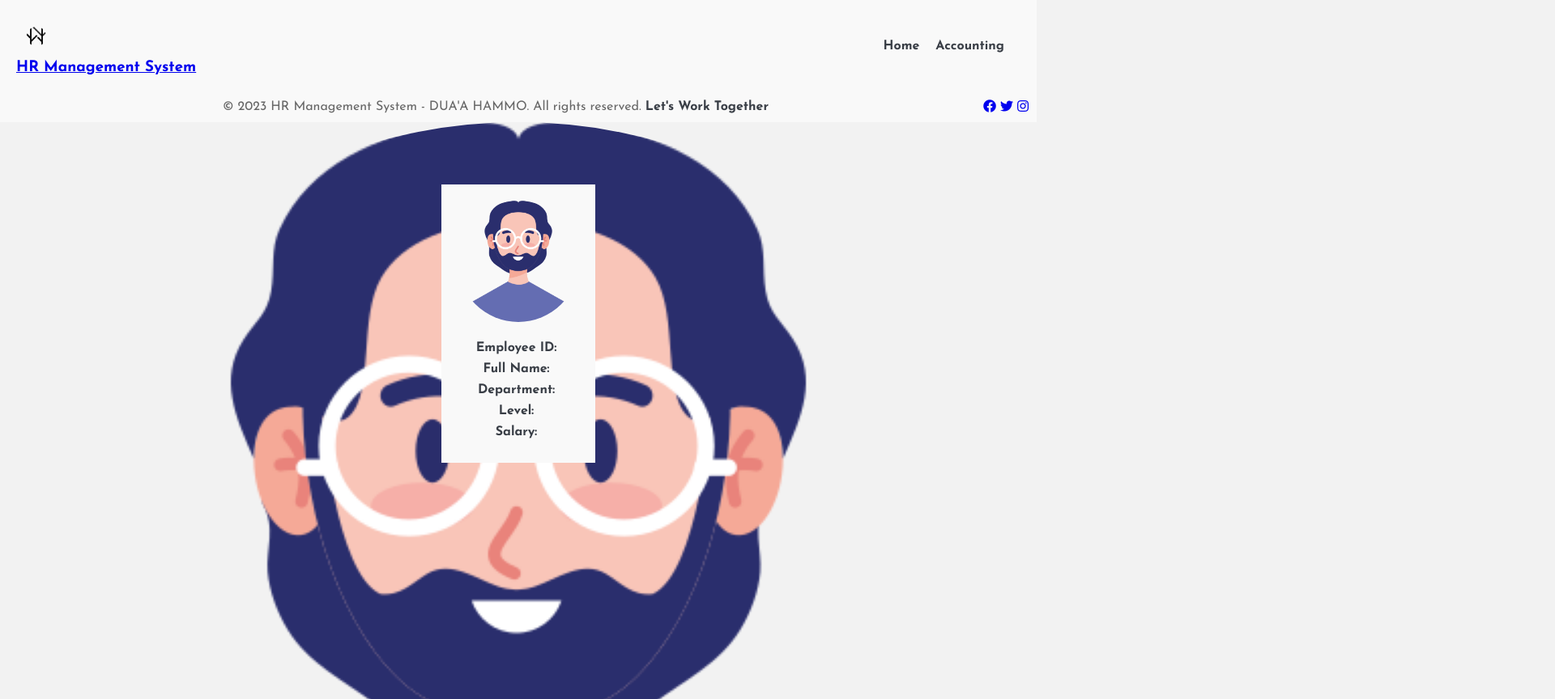
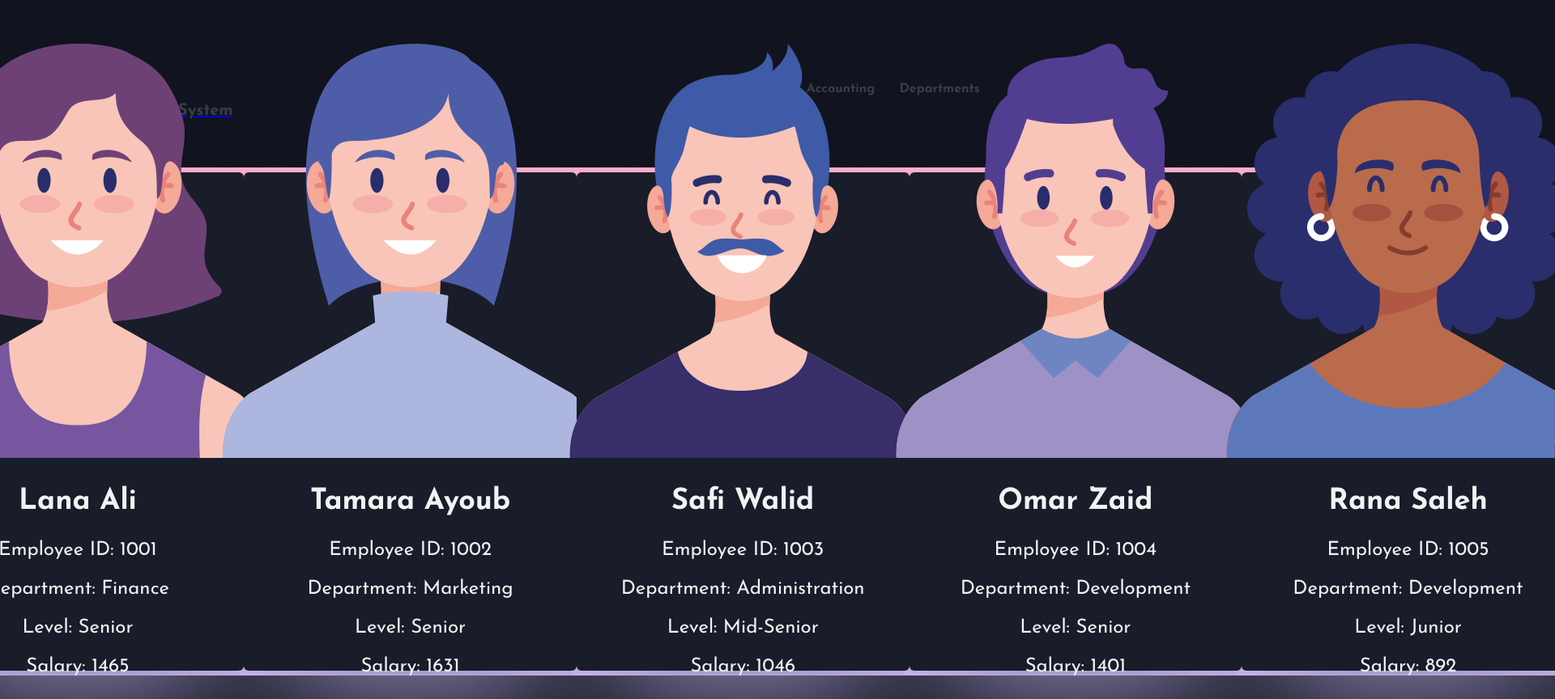
Before and after one commit to DuaaHammo/HR-management-system, a plain HTML site: page index.html in a window 1280 px wide. Shown: the top 864 px of the page at 81% size, 1920 px wide, since content can reach past the window. Drawn offline with Linux system fonts and the light colour scheme.

Commit message:
new branch dom

```diff
--- a/index.html
+++ b/index.html
@@ -18,8 +18,8 @@
     <div class="logo">
       <a href="index.html">
         <div>
-            <img src="./assets/logo.png" alt="Logo">
-            <h3 class="logo-title">HR Management System</h3>
+          <img src="./assets/lo w.png" alt="Logo">
+          <h1 class="logo-title">HR Management System</h1>
         </div>
       </a>
     </div>
@@ -27,34 +27,28 @@
       <ul>
         <li><a href="./index.html">Home</a></li>
         <li><a href="./accounting.html">Accounting</a></li>
+        <li><a href="./index.html">Departments</a></li>
       </ul>
     </nav>
   </header>
+  <!-- Main Content -->
+  <main class="main-content">
 
-    <!-- Employee Card -->
-    <div class="employee-card" id="card">
-      <div class="employee-image">
-        <img src="./assets/Ghazi.png" alt="Employee Image" class="rounded-image" id="iMg">
+    <!-- <div class="card">
+    <main class="main-content">
+  <div class="card">
+    <div class="imgURL">
+      <div class="rounded-image">
+        <img src="./assets/Ghazi.png" alt="Employee Image" class="rounded-image" id="imgURL">
       </div>
-      <div class="employee-details">
       <h2 id="employee-name"></h2>
-        <p><label>Employee ID:</label><span class="ID" id="iNumber"></span></p>
-        <p><label>Full Name:</label><span class="Full Name" id="naMe"></span></p>
-        <p><label>Department:</label><span class="Department" id="jOb"></span></p>
-        <p><label>Level:</label><span class="Level" id="lev"></span></p>
-        <p><label>Salary:</label><span class="Salary" id="sa"></span></p>
-      </div>
-    </div>
-
-    <!-- Main Content -->
-    <div class="main-content">
-      <div id="employee-list"></div>
-    </div>
+  </main>
 
   <!-- Footer -->
   <footer>
     <div class="footer-content">
-      &copy; 2023 HR Management System - DUA'A HAMMO. All rights reserved. <a href="https://duaahammo.myportfolio.com/contact">Let's Work Together</a>
+      &copy; 2023 HR Management System - DUA'A HAMMO. All rights reserved. <a
+        href="https://duaahammo.myportfolio.com/contact">Let's Work Together</a>
     </div>
     <div class="social-icons">
       <a href="./index.html"><i class="fab fa-facebook"></i></a>
@@ -63,7 +57,7 @@
     </div>
   </footer>
 
-  <script src="./js/UPDATEAPP.JS"></script>
+  <script src="./js/APP.JS"></script>
 </body>
 
 </html>
--- /dev/null
+++ b/js/APP.JS
@@ -0,0 +1,171 @@
+"use strict";
+//IDNUMBER________________________________________
+var id = 999;
+
+function generateId() {
+    return ++id;
+}
+
+//Salary____________________________________________
+function getRandomSalary(level) {
+    let min, max;
+
+    switch (level) {
+        case 'Senior':
+            min = 1500;
+            max = 2000;
+            break;
+        case 'Mid-Senior':
+            min = 1000;
+            max = 1500;
+            break;
+        case 'Junior':
+            min = 500;
+            max = 1000;
+            break;
+    }
+
+    return getRandomInt(min, max);
+}
+
+function getRandomInt(min, max) {
+    min = Math.ceil(min);
+    max = Math.floor(max);
+
+    let salary = Math.floor(Math.random() * (max - min) + min);
+    return calculateNetSalary(salary);
+}
+
+//Q4 (min*max) salary-(salary*7.5%):______________________________
+function calculateNetSalary(salary) {
+    const taxPercent = 7.5;
+    const taxAmount = (salary * taxPercent) / 100;
+    const netSalary = salary - taxAmount;
+    return Math.round(netSalary);
+}
+
+// constructor function___________________________________________
+function Employee(imgURL, fullName, department, level) {
+    this.imgURL = imgURL;
+    this.employeeID = generateId();
+    this.fullName = fullName;
+    this.department = department;
+    this.level = level;
+    this.salary = getRandomSalary(level);
+}
+
+
+
+let Ghazi = new Employee("./assets/Ghazi.png", 'Ghazi Samer', "Administration", "Senior");
+let Lana = new Employee("./assets/Lana.png", 'Lana Ali', "Finance", "Senior");
+let Tamara = new Employee("./assets/Tamara.png", 'Tamara Ayoub', "Marketing", "Senior");
+let Safi = new Employee("./assets/Safi.png", 'Safi Walid', "Administration", "Mid-Senior");
+let Omar = new Employee("./assets/Omar.png", 'Omar Zaid', "Development", "Senior");
+let Rana = new Employee("./assets/Rana.png", 'Rana Saleh', "Development", "Junior");
+let Hadi = new Employee("./assets/Hadi.png", 'Hadi Ahmad', "Finance", "Mid-Senior");
+
+
+//const obj_______________________________________________
+console.table(Ghazi);
+console.table(Lana);
+console.table(Tamara);
+console.table(Safi);
+console.table(Omar);
+console.table(Rana);
+console.table(Hadi);
+
+
+//properties method_________________________________________________
+const mainEl = document.getElementsByTagName("main");
+
+Employee.prototype.render = function () {
+    const divParentEl = document.createElement("div")
+    divParentEl.className = "card"
+    mainEl[0].appendChild(divParentEl)
+
+    const divEl = document.createElement("div")
+    divEl.className= "imgURL"
+    divParentEl.appendChild(divEl)
+
+
+    //RENDER CARD FINALLY__________________________________________________________________________________
+
+    //imgURL__________________________________________________________________________________________________
+    let imgEl = document.createElement("img");
+
+    imgEl.src = this.imgURL;
+    imgEl.alt = this.imgURL;
+
+    divEl.appendChild(imgEl)
+
+    let hEl = document.createElement("h2");
+    hEl.id= "employee-name";
+    hEl.textContent = `${this.fullName}`;
+    divEl.appendChild(hEl)
+
+    let pEl = document.createElement("p");
+    pEl.textContent = `Employee ID: ${this.employeeID}\n\n`;
+    divEl.appendChild(pEl);
+
+    pEl = document.createElement("p");
+    pEl.textContent = `Department: ${this.department}\n\n`;
+    divEl.appendChild(pEl);
+
+    pEl = document.createElement("p");
+    pEl.textContent = `Level: ${this.level}\n\n`;
+    divEl.appendChild(pEl);
+
+    pEl = document.createElement("p");
+    pEl.textContent = `Salary: ${this.salary}`;
+    divEl.appendChild(pEl);
+
+    // let pEl= document.createElement("p")
+    // pEl.textContent=`Employee ID: ${this.employeeID} \n \n  Department: ${this.department} \n \n  Level: ${this.level} \n \n  Salary: ${this.salary} `;
+    // divEl.appendChild(pEl)
+
+    //employeeID________________________________________________________________________________________________
+    // let parentElement = document.getElementById("employeeID"[0]);
+    // parentElement.appendChild(employeeID);
+
+
+    //fullName_____________________________________________
+    // let fullName = document.createElement("spin"[1]);
+    // fullName.textContent = `Full Name: ${this.fullName}`;
+    // fullName.appendChild(fullName);
+
+    //department_____________________________________________
+    // let department = document.createElement("spin"[2]);
+    // department.textContent = `Department: ${this.department}`;
+    // department.appendChild(department);
+    //level___________________________________________________
+    // let level = document.createElement("spin"[3]);
+    // level.textContent = `Level: ${this.level}`;
+    // level.appendChild(level);
+    //salary___________________________________________________
+    // let salary = document.createElement("spin"[4]);
+    // salary.textContent = `Salary: ${this.salary}`;
+    // salary.appendChild(salary);
+
+
+
+
+
+
+
+    // document.write(`<img src="${this.imgURL}" alt="Employee Image" class="rounded-image" id="imgURL">`);
+    // document.write(`<p><label>ID:</label><span class="ID" id="employeeID">${this.employeeID}</span></p>`);
+    // document.write(`<p><label>Full Name:</label><span class="Full Name" id="fullName">${this.fullName}</span></p>`);
+    // document.write(`<p><label>Department:</label><span class="Department" id="department">${this.department}</span></p>`);
+    // document.write(`<p><label>Level:</label><span class="Level" id="level">${this.level}</span></p>`);
+    // document.write(`<p><label>Salary:</label><span class="Salary" id="salary">${this.salary}</span></p>`);
+};
+
+
+//render ++_________________________________________________________________________________
+Ghazi.render();
+Lana.render();
+Tamara.render();
+Safi.render();
+Omar.render();
+Rana.render();
+Hadi.render();
--- a/js/UPDATEAPP.JS
+++ /dev/null
@@ -1,100 +0,0 @@
-"use strict";
-//IDNUMBER________________________________________
-                                            var id = 999;
-
-                                            function generateId() {
-                                            return ++id;
-                                            }
-
-//Salary____________________________________________
-            function getRandomSalary(level) {
-                                            let min, max;
-
-                                            switch (level) {
-                                                case 'Senior':
-                                                min = 1500;
-                                                max = 2000;
-                                                break;
-                                                case 'Mid-Senior':
-                                                min = 1000;
-                                                max = 1500;
-                                                break;
-                                                case 'Junior':
-                                                min = 500;
-                                                max = 1000;
-                                                break;
-                                            }
-
-                                            return getRandomInt(min, max);
-                                            }
-
-            function getRandomInt(min, max) {
-                                            min = Math.ceil(min);
-                                            max = Math.floor(max);
-
-                                            let salary = Math.floor(Math.random() * (max - min) + min);
-                                            return calculateNetSalary(salary);
-                                            }
-
-//Q4 (min*max) salary-(salary*7.5%):______________________________
-            function calculateNetSalary(salary) {
-                                                const taxPercent = 7.5;
-                                                const taxAmount = (salary * taxPercent) / 100;
-                                                const netSalary = salary - taxAmount;
-                                                return Math.round(netSalary);}
-
-
-
-// constructor function___________________________________________
-function card(iMg, iNumber, naMe, jOb, lev, sa) {
-                                                this.imgURL = iMg;
-                                                this.employeeID = generateId();
-                                                this.fullName = naMe;
-                                                this.Department = jOb;
-                                                this.Level = lev;
-                                                this.Salary = getRandomSalary(lev);}
-
-
-
-
-                                                let Ghazi = new card("./assets/Ghazi.png", generateId(), 'Ghazi Samer', "Administration", "Senior", getRandomSalary("Senior"));
-                                                let Lana = new card("./assets/Lana.png", generateId(), 'Lana Ali', "Finance", "Senior", getRandomSalary("Senior"));
-                                                let Tamara = new card("./assets/Tamara.png", generateId(), 'Tamara Ayoub', "Marketing", "Senior", getRandomSalary("Senior"));
-                                                let Safi = new card("./assets/Safi.png", generateId(), 'Safi Walid', "Administration", "Mid-Senior", getRandomSalary("Mid-Senior"));
-                                                let Omar = new card("./assets/Omar.png", generateId(), 'Omar Zaid', "Development", "Senior", getRandomSalary("Senior"));
-                                                let Rana = new card("./assets/Rana.png", generateId(), 'Rana Saleh', "Development", "Junior", getRandomSalary("Junior"));
-                                                let Hadi = new card("./assets/Hadi.png", generateId(), 'Hadi Ahmad', "Finance", "Mid-Senior", getRandomSalary("Mid-Senior"));
-
-
-//const obj_______________________________________________
-                                                console.table(Ghazi);
-                                                console.table(Lana);
-                                                console.table(Tamara);
-                                                console.table(Safi);
-                                                console.table(Omar);
-                                                console.table(Rana);
-                                                console.table(Hadi);
-
-
-//properties method_________________________________________________
-
-            card.prototype.render = function () {
-                                                document.write(`<img src="${this.imgURL}" alt="Employee Image" class="rounded-image" id="iMg">`);
-                                                document.write(`<p><label>ID:</label><span class="ID" id="iNumber">${this.employeeID}</span></p>`);
-                                                document.write(`<p><label>Full Name:</label><span class="Full Name" id="naMe">${this.fullName}</span></p>`);
-                                                document.write(`<p><label>Department:</label><span class="Department" id="jOb">${this.Department}</span></p>`);
-                                                document.write(`<p><label>Level:</label><span class="Level" id="lev">${this.Level}</span></p>`);
-                                                document.write(`<p><label>Salary:</label><span class="Salary" id="sa">${this.Salary}</span></p>`);};
-
-
-//render ++_________________________________________________________________________________
-                                                Ghazi.render();
-                                                Lana.render();
-                                                Tamara.render();
-                                                Safi.render();
-                                                Omar.render();
-                                                Rana.render();
-                                                Hadi.render();
-
-                                                for (let i = 0; i < Object.keys(card).length; i++) {
-                                                card[i].render();}
--- a/style/acc.css
+++ b/style/acc.css
@@ -1,4 +1,3 @@
-
 /* Reset styles */
 * {
   margin: 0;
@@ -27,7 +26,7 @@ header {
   align-items: center;
   justify-content: space-between;
   padding: 20px;
-  background-color: #f9f9f9;
+  background-color: #393E46; /* تغيير اللون إلى #393E46 */
 }
 
 .logo img {
@@ -45,7 +44,7 @@ nav ul li {
 
 nav ul li a {
   text-decoration: none;
-  color: #393E46;
+  color: #f2f2f2; /* تغيير اللون إلى #f2f2f2 */
   font-weight: bold;
 }
 
@@ -68,10 +67,10 @@ footer {
   display: flex;
   align-items: center;
   justify-content: center;
-  background-color: #f9f9f9;
-  padding: 10px;
+  background-color: #11131e;
+  padding: 221px;
   text-align: center;
-  color: #666;
+  color: #f2f2f2;
 }
 
 .footer-content {
@@ -79,13 +78,13 @@ footer {
 }
 
 .footer-content a {
-  color: #393E46;
+  color: #f2f2f2;
   text-decoration: none;
   font-weight: bold;
 }
 
 .footer-content a:hover {
-  color: #393E46;
+  color: #f2f2f2;
 }
 
 /* Font styles */
@@ -96,13 +95,12 @@ button[type="submit"],
 .footer-content a {
   font-family: 'Josefin Sans', sans-serif;
 }
-
 /* Employee Card styles */
 .employee-card {
   max-width: 400px;
   margin: 0 auto;
   padding: 20px;
-  background-color: #f9f9f9;
+  background-color: #f2f2f2;
   text-align: center;
   position: relative;
   cursor: pointer;
@@ -111,6 +109,8 @@ button[type="submit"],
   top: 50%;
   left: 50%;
   transform: translate(-50%, -50%);
+  box-shadow: 0px 0px 0px rgba(19, 17, 71, 0.305);
+  transition: box-shadow 0.3s ease-in-out;
 }
 
 .employee-card:hover {
@@ -122,7 +122,17 @@ button[type="submit"],
 }
 
 .rounded-image {
+  width: 150px;
+  height: 150px;
   border-radius: 50%;
+  overflow: hidden;
+  margin: 0 auto;
+}
+
+.rounded-image img {
+  width: 100%;
+  height: 100%;
+  object-fit: cover;
 }
 
 .employee-details {
@@ -146,12 +156,3 @@ button[type="submit"],
 .employee-details span {
   font-weight: normal;
 }
-
-.employee-image {
-  margin-bottom: 20px;
-}
-
-.employee-image img {
-  width: 150px;
-  border-radius: 50%;
-}
--- a/style/stayle.css
+++ b/style/stayle.css
@@ -1,55 +1,51 @@
-/* Reset styles */
-* {
-  margin: 0;
-  padding: 0;
-  box-sizing: border-box;
+@property --rotate {
+  syntax: "<angle>";
+  initial-value: 132deg;
+  inherits: false;
 }
 
-/* Global styles */
-body {
-  font-family: Arial, sans-serif;
-  background-color: #f2f2f2;
-  display: flex;
-  flex-direction: column;
-  min-height: 100vh;
+:root {
+  --card-height: 65vh;
+  --card-width: calc(var(--card-height) / 1.5);
 }
 
-.container {
-  max-width: 800px;
-  margin: 0 auto;
-  padding: 20px;
-}
-
-/* Header styles */
 header {
   display: flex;
   align-items: center;
   justify-content: space-between;
   padding: 20px;
-  background-color: #f9f9f9;
+  max-width: 1200px;
+  margin: 0 auto;
+}
+
+.logo {
+  order: 1;
 }
 
 .logo img {
   width: 50px;
 }
 
+.logo h1 {
+  font-size: 20px;
+  font-weight: bold;
+  margin-left: 10px;
+  color: #393E46;
+}
+
+nav {
+  order: 2;
+}
+
 nav ul {
   display: flex;
   list-style-type: none;
+  margin: 0;
+  padding: 0;
 }
 
 nav ul li {
-  margin-right: 20px;
-}
-
-nav ul li a {
-  text-decoration: none;
-  color: #393E46;
-  font-weight: bold;
-}
-
-nav ul li {
-  margin-right: 20px;
+  margin-right: 30px;
   transition: transform 0.3s ease-in-out;
 }
 
@@ -57,9 +53,171 @@ nav ul li:hover {
   transform: translateY(-3px);
 }
 
+nav ul li a {
+  text-decoration: none;
+  color: #393E46;
+  font-weight: bold;
+  position: relative;
+}
+
+nav ul li a::before {
+  content: "";
+  position: absolute;
+  bottom: -3px;
+  left: 0;
+  width: 100%;
+  height: 3px;
+  background-color: #ffafcc;
+  transform: scaleX(0);
+  transition: transform 0.3s ease-in-out;
+}
+
+nav ul li a:hover::before {
+  transform: scaleX(1);
+}
+
 /* Main content */
 .main-content {
   flex: 1;
+  display: flex;
+  justify-content: center;
+  align-items: center;
+  padding: 2rem;
+}
+
+body {
+  font-family: 'Josefin Sans', sans-serif;
+  min-height: 100vh;
+  background: #11131e;
+
+  align-items: center;
+  flex-direction: column;
+  justify-content: center;
+  padding-top: 2rem;
+  padding-bottom: 2rem;
+  box-sizing: border-box;
+}
+
+body::-webkit-scrollbar {
+  display: none;
+}
+
+body {
+  -ms-overflow-style: none;
+  scrollbar-width: none;
+}
+
+.img__card {
+  height: 100px;
+  width: 100px;
+}
+
+.img__card img {
+  height: inherit;
+  border-radius: 50%;
+}
+
+
+
+.card {
+  background: #191c29;
+  width: var(--card-width);
+  height: var(--card-height);
+  position: relative;
+  padding: 1rem 2rem 5rem;
+  flex-direction: row-reverse;
+  border-radius: 6px;
+  justify-content: center;
+  align-items: center;
+  text-align: center;
+  display: flex;
+  font-size: 1.5em;
+  color: #f2f2f2;
+  cursor: pointer;
+  font-family: 'Josefin Sans', sans-serif;
+}
+
+
+
+.imgURL {
+  padding: 1rem 2rem 5rem;
+}
+
+
+.card:hover {
+  color: #ffafcc;
+  transition: color 1s;
+}
+
+.card:hover:before,
+.card:hover:after {
+  animation: none;
+  opacity: 0;
+}
+
+.card::before {
+  content: "";
+  width: 104%;
+  height: 102%;
+  border-radius: 8px;
+  background-image: linear-gradient(var(--rotate), #cfbaf0, #14213d 43%, #ffafcc);
+  position: absolute;
+  z-index: -1;
+  top: -1%;
+  left: -2%;
+  animation: spin 2.5s linear infinite;
+}
+
+.card::after {
+  position: absolute;
+  content: "";
+  top: calc(var(--card-height) / 6);
+  left: 0;
+  right: 0;
+  z-index: -1;
+  height: 100%;
+  width: 100%;
+  margin: 0 auto;
+  transform: scale(0.8);
+  filter: blur(calc(var(--card-height) / 6));
+  background-image: linear-gradient(var(--rotate), #cfbaf0, #14213d 43%, #ffafcc);
+  opacity: 1;
+  transition: opacity 0.5s;
+  animation: spin 2.5s linear infinite;
+}
+
+@keyframes spin {
+  0% {
+    --rotate: 0deg;
+  }
+  100% {
+    --rotate: 360deg;
+  }
+}
+
+
+.employee-card p {
+  margin: 5px;
+}
+
+.employee-card label {
+  font-weight: bold;
+}
+
+.employee-card span {
+  font-weight: normal;
+}
+.employee-card {
+  color: #fff;
+}
+
+.employee-image img {
+  width: 150px;
+  height: 150px;
+  object-fit: cover;
+  border-radius: 50%;
+  border: 5px solid #fff;
+  box-shadow: 0 0 0 5px #191c29;
 }
 
 /* Footer styles */
@@ -67,10 +225,10 @@ footer {
   display: flex;
   align-items: center;
   justify-content: center;
-  background-color: #f9f9f9;
-  padding: 10px;
+  background-color: #11131e;
+  padding: 221px;
   text-align: center;
-  color: #666;
+  color: #f2f2f2;
 }
 
 .footer-content {
@@ -78,80 +236,11 @@ footer {
 }
 
 .footer-content a {
-  color: #393E46;
+  color: #f2f2f2;
   text-decoration: none;
   font-weight: bold;
 }
 
 .footer-content a:hover {
-  color: #393E46;
+  color: #f2f2f2;
 }
-
-/* Font styles */
-body,
-h2,
-.info h3,
-button[type="submit"],
-.footer-content a {
-  font-family: 'Josefin Sans', sans-serif;
-}
-
-/* Employee Card styles */
-.employee-card {
-  max-width: 400px;
-  margin: 0 auto;
-  padding: 20px;
-  background-color: #f9f9f9;
-  text-align: center;
-  position: relative;
-  cursor: pointer;
-  /* Center the card */
-  position: absolute;
-  top: 50%;
-  left: 50%;
-  transform: translate(-50%, -50%);
-  transition: box-shadow 0.3s ease-in-out;
-}
-
-.employee-card:hover {
-  box-shadow: 0px 0px 10px rgba(19, 17, 71, 0.305);
-}
-
-.employee-image {
-  margin-bottom: 20px;
-}
-
-.rounded-image {
-  border-radius: 50%;
-}
-
-.employee-details {
-  color: #393E46;
-}
-
-.employee-details h2 {
-  margin-bottom: 10px;
-}
-
-.employee-details p {
-  margin-bottom: 10px;
-}
-
-.employee-details label {
-  display: inline-block;
-  font-weight: bold;
-  margin-right: 5px;
-}
-
-.employee-details span {
-  font-weight: normal;
-}
-
-.employee-image {
-  margin-bottom: 20px;
-}
-
-.employee-image img {
-  width: 150px;
-  border-radius: 50%;
-}
```
Also changed, not shown: accounting.html (+14 -13 lines), assets/lo w.png (added). Lines whose indentation alone changed are shown as unchanged.
